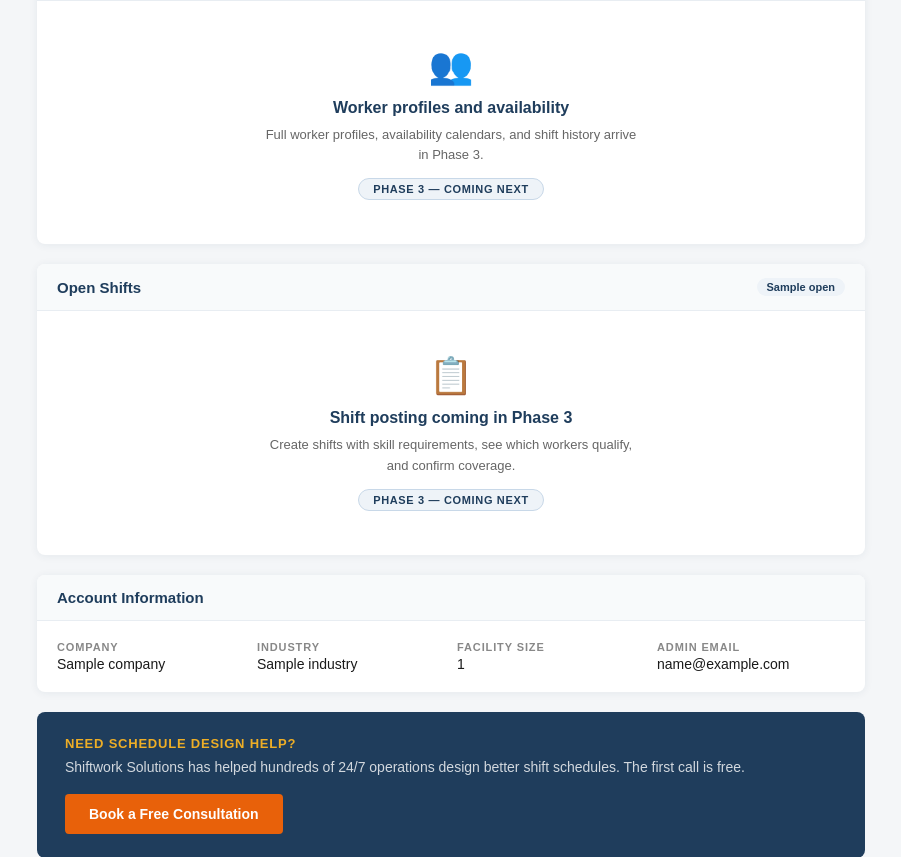
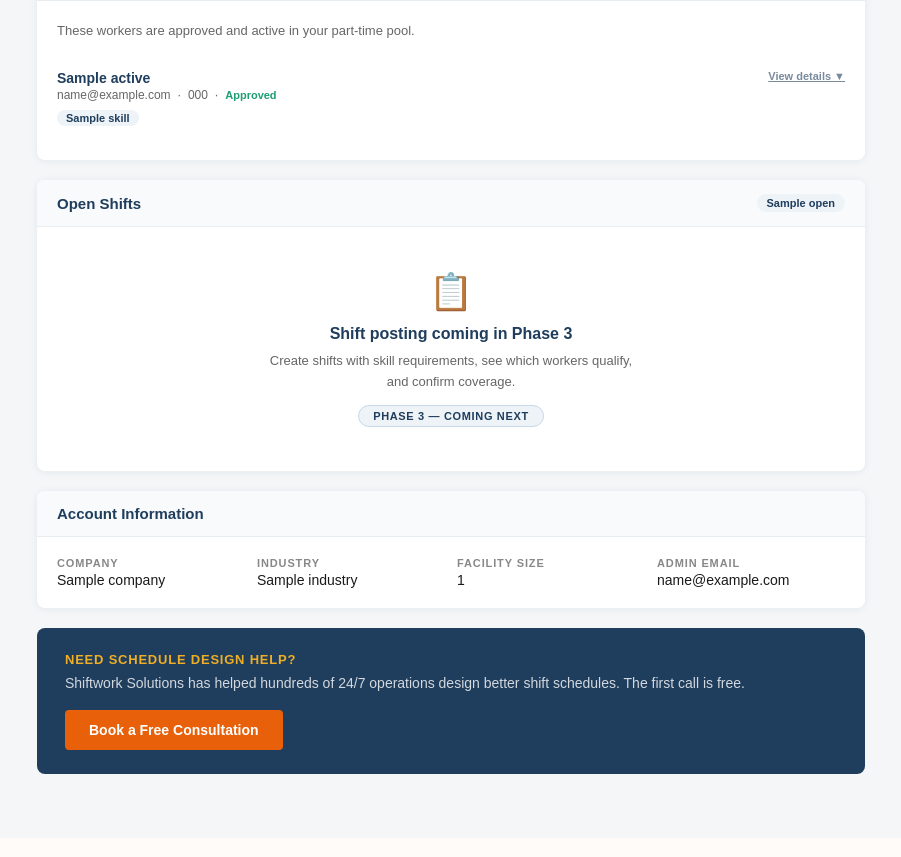
Before and after one commit to Hyperiongate/ai-swarm-orchestrator, a Flask app: template templates/ptt/dashboard.html in a window 1280 px wide. Shown: the part 1028-1885 px from the top of the page, without its empty margins (189-1090 px from the left). After the commit the page ends 1802 px from the top, so only its background shows below. Run offline with Flask 3, Linux system fonts and the light colour scheme; the template is opened without the code that fills it: most values are stand-ins (such as "Sample title", 1, 10 or a date in 2020); parts of the project's set-up code (start-up, migrations or seed data) failed here and were passed over; some libraries are stand-ins or nearby versions.

Commit message:
Update dashboard.html

```diff
--- a/templates/ptt/dashboard.html
+++ b/templates/ptt/dashboard.html
@@ -30,6 +30,7 @@
     apply_url       — string
     pending_list    — list of dicts: id, name, email, phone, notes, skills (list), created_at
     skills          — list of dicts: id, name, description, sort_order
+    active_list     — list of dicts: id, name, email, phone, approved_at, skills (list)
 
   I did no harm and this file is not truncated.
 -->
@@ -509,19 +510,80 @@
       </div>
     </div>
 
-    <!-- ACTIVE WORKERS (placeholder, Phase 3) -->
+    <!-- ACTIVE WORKERS -->
     <div class="section-card">
       <div class="section-card-header">
         <h2>Active Workers</h2>
         <span class="badge">{{ active_workers }} active</span>
       </div>
       <div class="section-card-body">
+        {% if active_list %}
+        <p style="font-size:13px; color:#666; margin-bottom:16px; line-height:1.5;">
+          These workers are approved and active in your part-time pool.
+        </p>
+        <div id="activeWorkerList">
+          {% for w in active_list %}
+          <div class="worker-row" id="activeWorkerRow{{ w.id }}">
+            <div class="worker-row-header">
+              <div class="worker-info">
+                <div class="worker-name">{{ w.name }}</div>
+                <div class="worker-meta">
+                  {{ w.email }}{% if w.phone %} &nbsp;&middot;&nbsp; {{ w.phone }}{% endif %}
+                  {% if w.approved_at %}
+                  &nbsp;&middot;&nbsp;
+                  <span style="color:#1D9E75; font-size:11px; font-weight:700;">
+                    Approved
+                  </span>
+                  {% endif %}
+                </div>
+                <div class="worker-skills-preview">
+                  {% if w.skills %}
+                    {% for s in w.skills %}
+                    <span class="skill-tag">{{ s }}</span>
+                    {% endfor %}
+                  {% else %}
+                    <span class="no-skills-tag">No skills on record</span>
+                  {% endif %}
+                </div>
+              </div>
+              <div class="worker-right">
+                <button class="btn-view-detail"
+                        onclick="toggleActiveDetail({{ w.id }}, this)"
+                        id="activeViewBtn{{ w.id }}">
+                  View details ▼
+                </button>
+              </div>
+            </div>
+            <div class="worker-detail" id="activeWorkerDetail{{ w.id }}">
+              <div class="detail-section">
+                <div class="detail-label">Skills</div>
+                <div class="detail-skills">
+                  {% if w.skills %}
+                    {% for s in w.skills %}
+                    <span class="skill-tag">{{ s }}</span>
+                    {% endfor %}
+                  {% else %}
+                    <span class="no-skills-tag">No skills on record</span>
+                  {% endif %}
+                </div>
+              </div>
+              <div class="detail-section">
+                <div class="detail-label">Contact</div>
+                <div class="detail-notes">
+                  {{ w.email }}{% if w.phone %}<br>{{ w.phone }}{% endif %}
+                </div>
+              </div>
+            </div>
+          </div>
+          {% endfor %}
+        </div>
+        {% else %}
         <div class="empty-state">
           <div class="empty-icon">👥</div>
-          <h3>Worker profiles and availability</h3>
-          <p>Full worker profiles, availability calendars, and shift history arrive in Phase 3.</p>
-          <span class="coming-soon-pill">Phase 3 — Coming Next</span>
+          <h3>No active workers yet</h3>
+          <p>Approve applicants from the Pending Applications panel above to build your pool.</p>
         </div>
+        {% endif %}
       </div>
     </div>
 
@@ -623,6 +685,12 @@
     // ── TOGGLE WORKER DETAIL ───────────────────────────────────────────────
     function toggleDetail(workerId, btn) {
       const detail = document.getElementById('workerDetail' + workerId);
+      const isOpen = detail.classList.toggle('open');
+      btn.textContent = isOpen ? 'Hide details ▲' : 'View details ▼';
+    }
+
+    function toggleActiveDetail(workerId, btn) {
+      const detail = document.getElementById('activeWorkerDetail' + workerId);
       const isOpen = detail.classList.toggle('open');
       btn.textContent = isOpen ? 'Hide details ▲' : 'View details ▼';
     }
```
